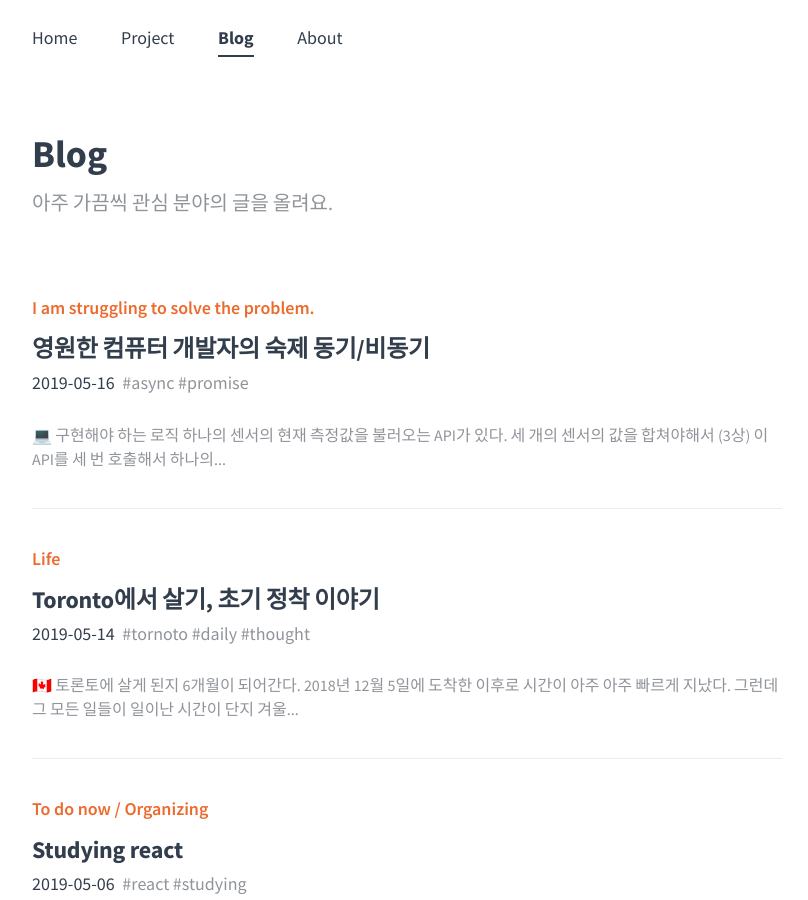
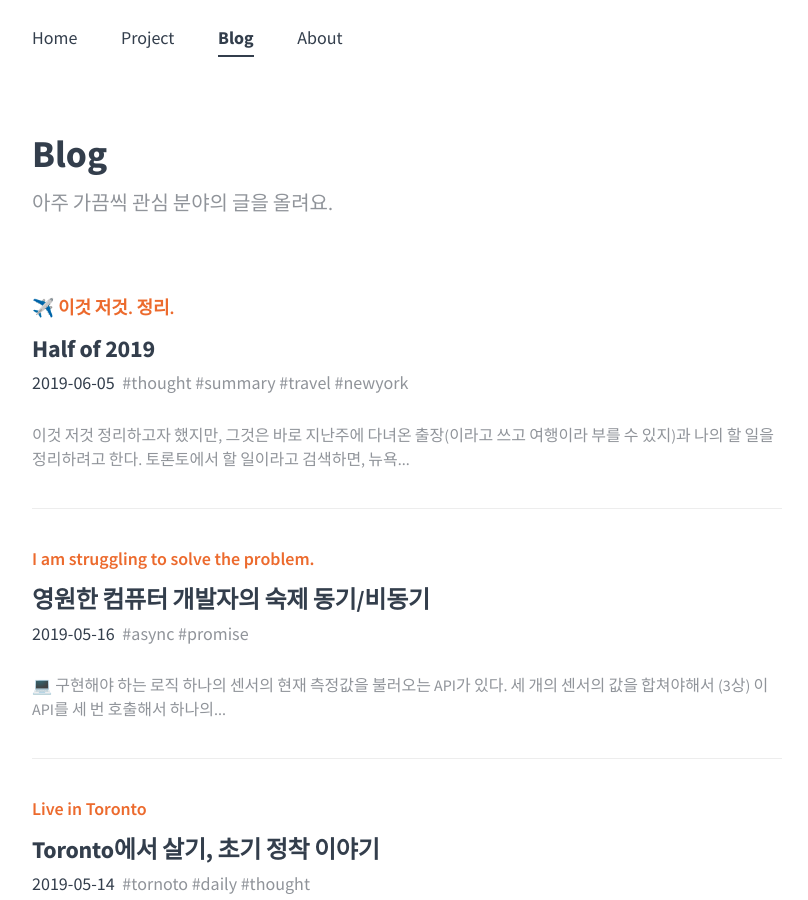
Before and after one commit to newyumi/newyumi.github.io, a Jekyll site: the page built from blog/index.md, in a window 1280 px wide and 900 px high. Shown: the whole window, without its empty margins (233-1041 px from the left). Built offline with Jekyll 4.4.1, drawn with Linux system fonts in a browser that asks for light colours; comment, search, counter and statistics services are not loaded; some of the changed lines change nothing that is shown.

Commit message:
ADDED thought blog

```diff
--- /dev/null
+++ b/blog/thought/index.md
@@ -0,0 +1,103 @@
+---
+layout: post
+title:  "Half of 2019"
+subtitle: "#thought #summary #travel #newyork"
+type: "✈️ 이것 저것. 정리."
+blog: true
+text: true
+author: "Yumi Yang"
+post-header: true
+header-img: "img/night1.jpg"
+order: 5
+date: 2019-06-05
+comments: true
+---
+
+이것 저것 정리하고자 했지만, 그것은 바로 지난주에 다녀온 출장(이라고 쓰고 여행이라 부를 수 있지)과
+나의 할 일을 정리하려고 한다.
+
+토론토에서 할 일이라고 검색하면, 뉴욕 가기가 나온다. 기회가 있으면 가게 되겠지라고 생각만 하고 있었는데
+지난주에 애틀란타와 뉴욕으로 출장갈 일이 있어 뉴욕에서 시간을 보낼 수 있었다.
+
+먼저 애틀란타에서 오후 시간에 혼자 시간을 보내야했었는데, 딱히 할 일이 없어 검색해보다가 첼시마켓과 비교되곤하는
+ponce city market에 다녀왔다. 숙소는 Centennial Olympic 공원근처라 우버 타고 슝슝.
+
+참고로 호텔은 수영장에 반해 예약했지만, 수영장은 그림과 너무 달라 근처도 가지 않았다. 그런데 방이 신혼여행때 이후로
+가장 만족스러운 곳 중에 하나라 다음에 가게 되면 다시 갈수도. 이름은 Hyatt house atlanta downdown.
+레지던트 호텔이었던건지 주방 시설이 훌륭해서 음식해먹기에 아주좋고, 테이블이 커서 일하기도 좋았다.
+그리고 무엇보다 조식에 직접 구워 먹을 수 있는 와풀이 있는데 고게 또 그렇게 맛있대.
+커피와 와풀로 완벽한 아침이었다.
+
+Anyway, 폰즈 마켓은 조용하고 붐비지 않고 아기자기한것이 아주 아주 좋았다. 생각보다 더 넓어서 혼자 3시간 정도 걸어다녔던 것 같다. 나중에 뉴욕에서 첼시마켓을 들렸었는데 이곳은 우선 사람이 너무 많아서 여유있게 있을 수도 없었다.
+그런고로 폰즈 마켓이 나에게는 베스트 마켓.
+
+<br/><br/>
+
+![ponce](img/ponce1.jpg)
+![ponce](img/R0001061.JPG)
+![ponce](img/R0001080.jpg)
+![ponce](img/R0001093.jpg)
+![ponce](img/R0001108.jpg)
+![ponce](img/R0001114.jpg)
+
+
+<br/><br/>
+
+애틀란타에서 일정을 마치고 여유롭게 시간을 보냈던 것 같다. 그리고 존이랑 이런저런 많은 얘기를 할 수 있어서
+(이번 존의 출장에서 존은 힘드셨겠지만) 나에게 무척이나 힘이 되고 좋았던 시간이었다.
+어떤 부분에서 내 안의 부재를 존이 채워주신 것 같다. 더 많은 얘기들을 하고 싶었었는데 그 말들을 삼키느라 애를 썼었던
+순간들이 기억이 난다. 늘 내게 내가 아는 필요보다 더 좋은 것들로 채워주시는 나의 주님께 늘 감사할 따름이다.
+
+그리고 뉴욕으로 넘어가는 날, 뉴욕쪽 날씨 문제로 하루를 애틀란타에 더 있게 됐었는데 이런 상황을 처음 겪는 나는
+황당하고 신기해서 웃음이 났다. 그 순간을 찍어놓은 사진이 있는데 그 순간을 잊지 못할 것 같다.
+
+
+<br/><br/>
+
+
+🗽 그리고 나서 뉴욕 도착! 신랑이랑 여행을 가면 늘 날씨가 좋지 않았었다. 건기에 파타야를 가도 비가 왔으니 말 다했지.
+그런데 이번엔 어쩐 일인지 일정 내내 날이 좋아서 진짜 기분이 좋았다. 인생사진도 건지고.
+작년 말에 1박 2일로 다녀갔을 때는 별다른 감흥이 없었는데, 돌아다니면 다닐수록, 보면 볼 수록 매력이 넘치는 도시라는걸
+알게되었다. 이동거리는 짧은데 가는 곳곳마다 볼 게 있고, 먹었던 모든 음식들이 맛있었다.
+첫날에 브룩클린 브릿지를 걸어갔는데 보이는 곳들은 다 아름답고, 해는 쨍쨍해서 뜨거운데 바람이 살살 식혀주어서
+되게 행복한 기분을 들었었다.
+
+<br/><br/>
+
+![broo](img/R0001422.jpg)
+![broo](img/R0001425.jpg)
+
+<br/><br/>
+
+
+뉴욕 일정은 생각지도 못하고 갔었는데, 같이 갔던 분이 뉴욕 잠깐 살았어가지고 가볼 곳 다 지정해주심. 아주 만족스러워. 😊
+뉴욕 일정은 <br/>
+첫째날, 브룩클린브릿지 걸어서 덤보가기. 그리말디 피자먹고 근처 강가 산책 후 수상택시를 탔다.
+시간이 잘 맞아서 우연히 석양도 보고 이 일정 아주 좋았음. <br/>
+둘째날, 휘트니 뮤지엄 갔다가 하이랜드 건너서 첼시 마켓에 간다. 거기서 랍스터를 먹고 그 앞에 블루보틀을 간다.
+그 후 탑오브더락에 가서 석양을 기다리며 뉴욕 야경 보기! 나는 아주 좋았다는거. 감동받음. <br/>
+셋째날, 리디머 교회에서 예배드리고, 메트로폴리탄 들렸다가 센트럴 파크 산책. 신랑이 가고 싶대서 스타벅스 리저브 매장에서 빵이랑 커피마시기. (첼시랑 구글 본사 앞에 있는 매장) 911 메모리얼에 들렸다가 바쿠백 사러 윌리엄스버그로 넘어감.
+윌리엄스버그 구경하고 그 안에 도미노파크 거닐면서 마무리. <br/>
+마지막날, 크로넛 사러 소호 가서 빵사고 소호 구경 후 (여기서 나이키를 가게 되면 무엇인가를 사게된다.) Vessel, 그리고 공항.
+
+<br/><br/>
+
+![central](img/R0001651.jpg)
+![central](img/R0001652.jpg)
+![central](img/R0001959.jpg)
+![central](img/R0001937.jpg)
+![central](img/R0002017.jpg)
+![central](img/R0002129.jpg)
+
+<br/><br/>
+
+벌써 2019년의 절반이라니 금방 겨울이 다시 올까봐 걱정이다. 작년 12월에 토론토로 와서 6개월이 지났는데,
+이 자체로 아주 아주 큰 일이지만, 무엇을 했는지 곰곰이 생각해보면 그냥 하루하루를 살아냈던 것 같다.
+나는 종종 이때까지 이걸 끝내야지 하는 짧은 목표를 가지고 살아왔는데, 올해의 목표는 어디까지 와 있는건지 가늠이 잘 되지
+않는다. 이토록 앞을 알 수 없는 생활은 거의 처음이 아닌가 싶다. 내 인생 내 것이 아님을.
+
+올 해 마지막 때에는 자막 없이 미드를 보는게 목표였는데, 요새 아웃랜더에 빠져서 한국어 자막으로 보기 시작했더니 큰일이다.
+흐음, 어떻게 공부할지 다시 생각해봐야겠다. 그리고 올 한 해 동안은 리액트를 쓰면서 익숙해지고, react-native로 어플도 개발해야하는데, 이 부분은 일하다보면 자연스럽게 습득되는 부분이 되길 기대해 본다.
+
+한 게 없다고 생각하기도 하지만, 무사히 잘 - 그리고 정말로 좋은 사람들을 많이 만나고,
+신랑이랑 행복한 가정을 꾸려가고 있는 중이라 더할 나위 없이 좋은 시간을 보내고 있음을 기억한다.
--- a/blog/toronto/index.md
+++ b/blog/toronto/index.md
@@ -2,7 +2,7 @@
 layout: post
 title:  "Toronto에서 살기, 초기 정착 이야기"
 subtitle: "#tornoto #daily #thought"
-type: "Life"
+type: "Live in Toronto"
 blog: true
 text: true
 author: "Yumi Yang"
```
Also changed, not shown: 15 other files.
